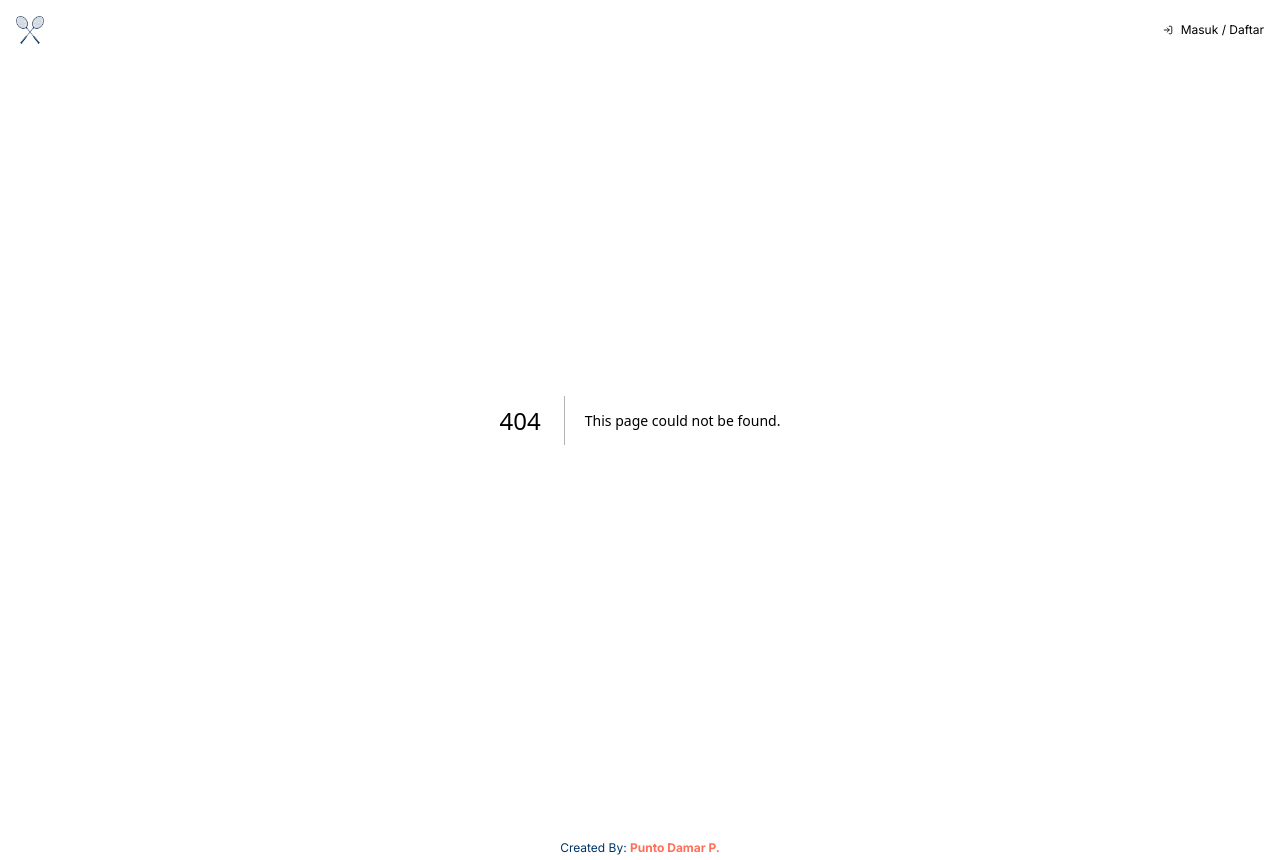
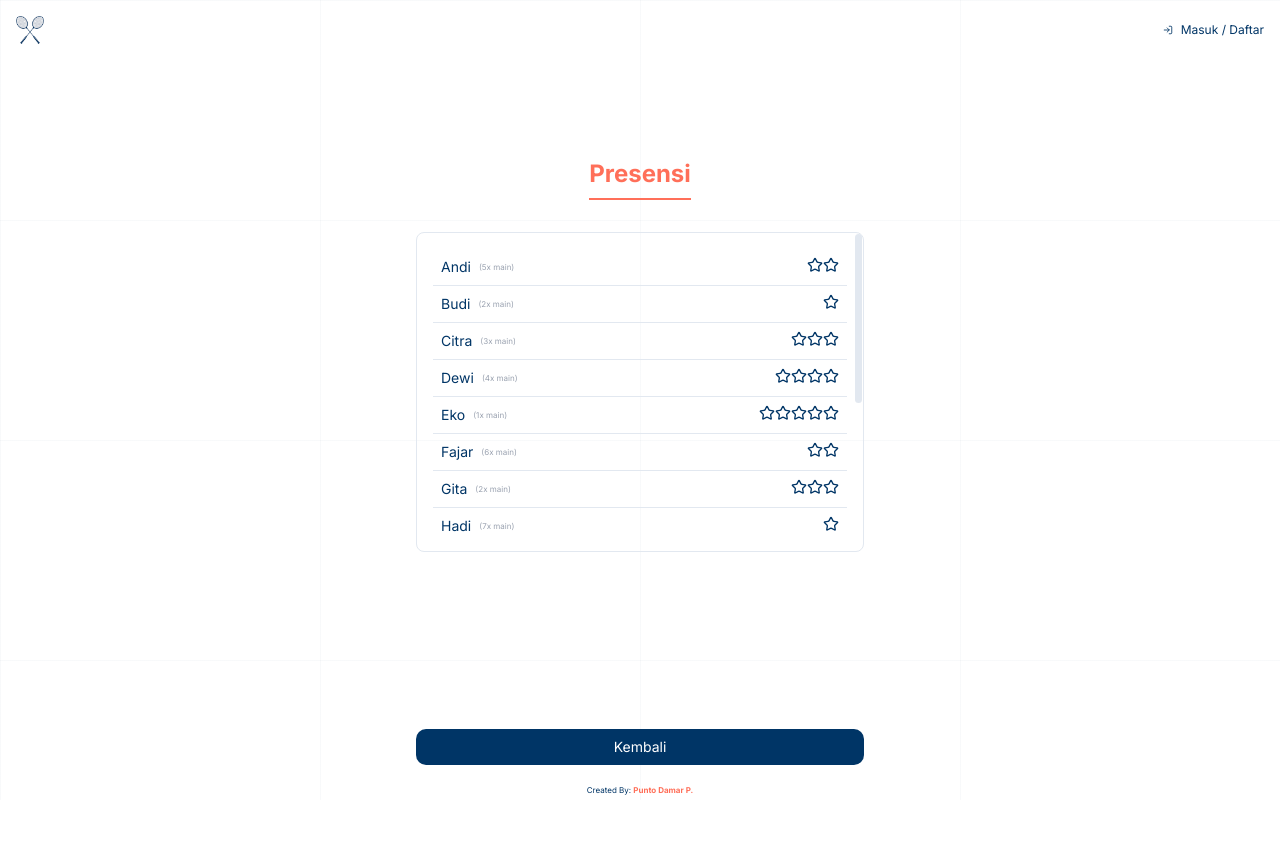
Before and after one commit to puntodamar/adu-raket-matchmaking-engine, a Next.js app: page /matchmaking/fc45043d-7a7c-48d7-8830-be532e0906df/list in a window 1280 px wide. Before the commit this address had no page. After the commit the page ends 800 px from the top, so only its background shows below. Built offline with nearby package versions, Linux system fonts and the light colour scheme.

Commit message:
add: player list

```diff
--- a/app/layout.tsx
+++ b/app/layout.tsx
@@ -35,7 +35,7 @@ export default function RootLayout({children}: {children: React.ReactNode}) {
                     </Container>
                 </main>
 
-                <footer className="mx-auto mb-1 text-xs text-primary">
+                <footer className="mx-auto mb-1 text-xs text-primary text-[8px]">
                     Created By:{" "}
                     <a href="https://puntodamar.vercel.app/" target="_blank" className="text-coral font-bold">Punto Damar P.</a>
                 </footer>
--- /dev/null
+++ b/app/matchmaking/[id]/list/page.tsx
@@ -0,0 +1,63 @@
+"use client"
+
+import Heading from "@/components/Heading";
+import { Star} from "lucide-react";
+import {Button} from "@base-ui/react";
+import React from "react";
+import { cn } from "@/lib/utils";
+import { ScrollArea } from "@/components/ui/scroll-area"
+import { useRouter } from "next/navigation";
+import Link from "next/link";
+
+export default function PlayerList() {
+    const router = useRouter();
+    const players = [
+        {name: "Budi", level: "1", matchPlayed: 2},
+        {name: "Andi", level: "2", matchPlayed: 5},
+        {name: "Citra", level: "3", matchPlayed: 3},
+        {name: "Dewi", level: "4", matchPlayed: 4},
+        {name: "Eko", level: "5", matchPlayed: 1},
+        {name: "Fajar", level: "2", matchPlayed: 6},
+        {name: "Gita", level: "3", matchPlayed: 2},
+        {name: "Hadi", level: "1", matchPlayed: 7},
+        {name: "Indah", level: "4", matchPlayed: 3},
+        {name: "Joko", level: "5", matchPlayed: 5},
+        {name: "Kiki", level: "3", matchPlayed: 4},
+        {name: "Lina", level: "2", matchPlayed: 2},
+        {name: "Mira", level: "1", matchPlayed: 6},
+    ]
+    const buttonClass = "hover:cursor-pointer hover:bg-accent mt-2 bg-primary w-full flex flex-row gap-x-2 items-center justify-center p-2 rounded-lg text-white text-sm";
+
+    return (
+        <div className="flex flex-1 flex-col items-center w-full">
+            <div className="flex flex-1 flex-col items-center justify-center w-full max-w-md">
+                <Heading>Presensi</Heading>
+
+                {/* Replaced <ul> with a div container matching the max-w-md and fixed height */}
+                <div className="mt-4 w-full max-h-80">
+                    <ScrollArea className="h-full w-full rounded-md border p-4">
+                        {players.sort((a, b) => a.name.localeCompare(b.name)).map((player, index) => (
+                            <div key={index} className="flex justify-between p-2 border-b">
+                                <div className="flex flex-row gap-x-2 items-center">
+                                    <span className="text-sm">{player.name}</span>
+                                    <span className="text-[8px] text-gray-400">({player.matchPlayed}x main)</span>
+                                </div>
+                                <div className="flex flex-row">
+                                    {Array.from({ length: parseInt(player.level) }).map((_, i) => (
+                                        <span key={i}><Star size={16} /></span>
+                                    ))}
+                                </div>
+                            </div>
+                        ))}
+                    </ScrollArea>
+                </div>
+            </div>
+
+            <Button onClick={() => router.back()} className={cn(buttonClass, "max-w-md mt-10")}>
+            <span className="inline-flex items-center gap-x-2">
+                <span>Kembali</span>
+            </span>
+            </Button>
+        </div>
+    )
+}
--- a/app/matchmaking/[id]/page.tsx
+++ b/app/matchmaking/[id]/page.tsx
@@ -32,14 +32,14 @@ export default function MatchmakingSession() {
                         </Link>
                     </Button>
 
-                    <Button className={buttonClass}>
+                    <Link href={`/matchmaking/${currentSession.uuid}/list`} className={buttonClass}>
                         <span className="inline-flex items-center gap-x-2">
                             <span className="inline-flex items-center">
                                 <Logs data-icon="inline-start" size={16} />
                             </span>
-                            <span>Daftar Pemain</span>
+                            <span>Presensi</span>
                         </span>
-                    </Button>
+                    </Link>
 
                     <Button className={buttonClass}>
                         <span className="inline-flex items-center gap-x-2">
--- /dev/null
+++ b/components/ui/scroll-area.tsx
@@ -0,0 +1,54 @@
+"use client"
+
+import * as React from "react"
+import { ScrollArea as ScrollAreaPrimitive } from "@base-ui/react/scroll-area"
+import { cn } from "cn"
+
+function ScrollArea({
+  className,
+  children,
+  ...props
+}: ScrollAreaPrimitive.Root.Props) {
+  return (
+    <ScrollAreaPrimitive.Root
+      data-slot="scroll-area"
+      className={cn("relative", className)}
+      {...props}
+    >
+      <ScrollAreaPrimitive.Viewport
+        data-slot="scroll-area-viewport"
+        className="size-full rounded-[inherit] transition-[color,box-shadow] outline-none focus-visible:ring-[3px] focus-visible:ring-ring/50 focus-visible:outline-1"
+      >
+        {children}
+      </ScrollAreaPrimitive.Viewport>
+      <ScrollBar />
+      <ScrollAreaPrimitive.Corner />
+    </ScrollAreaPrimitive.Root>
+  )
+}
+
+function ScrollBar({
+  className,
+  orientation = "vertical",
+  ...props
+}: ScrollAreaPrimitive.Scrollbar.Props) {
+  return (
+    <ScrollAreaPrimitive.Scrollbar
+      data-slot="scroll-area-scrollbar"
+      data-orientation={orientation}
+      orientation={orientation}
+      className={cn(
+        "flex touch-none p-px transition-colors select-none data-horizontal:h-2.5 data-horizontal:flex-col data-horizontal:border-t data-horizontal:border-t-transparent data-vertical:h-full data-vertical:w-2.5 data-vertical:border-l data-vertical:border-l-transparent",
+        className
+      )}
+      {...props}
+    >
+      <ScrollAreaPrimitive.Thumb
+        data-slot="scroll-area-thumb"
+        className="relative flex-1 rounded-full bg-border"
+      />
+    </ScrollAreaPrimitive.Scrollbar>
+  )
+}
+
+export { ScrollArea, ScrollBar }
```
